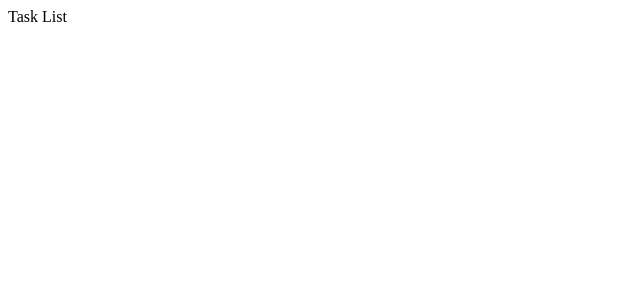
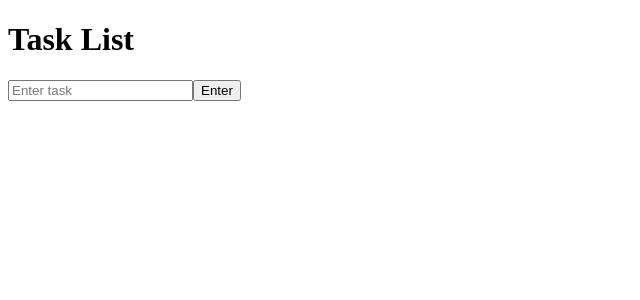
Before and after one commit to Sneh674/Web-Tech-Course, a React (Vite) app in the folder exp-9/taskanduser/: page / in a window 1280 px wide. Shown: the top 300 px of the page, without its empty margins (0-640 px from the left). Built offline with nearby package versions, Linux system fonts and the light colour scheme.

Commit message:
Number input in exp 8

```diff
--- a/exp-9/taskanduser/src/App.jsx
+++ b/exp-9/taskanduser/src/App.jsx
@@ -1,15 +1,12 @@
-import { useState } from 'react'
-import './App.css'
-import TaskHome from './components/tasklist/TaskHome'
+import "./App.css";
+import TaskHome from "./components/tasklist/TaskHome";
 
 function App() {
-  const [count, setCount] = useState(0)
-
   return (
     <div className="main">
       <TaskHome />
     </div>
-  )
+  );
 }
 
-export default App
+export default App;
--- a/exp-9/taskanduser/src/components/tasklist/TaskHome.jsx
+++ b/exp-9/taskanduser/src/components/tasklist/TaskHome.jsx
@@ -1,9 +1,25 @@
-import React from 'react'
+import { useState } from 'react'
 
 const TaskHome = () => {
+    const [taskList, setTaskList] = useState([]);
+    const [taskName, setTaskName] = useState('');
+    const handleSubmit = (e) => {
+        e.preventDefault();
+        const taskname = taskName;
+        setTaskList([...taskList, taskname]);
+        e.target.taskname.value = '';
+        console.log(taskList);
+        setTaskName('');
+    }
   return (
     <div>
-      Task List
+      <h1>Task List</h1>
+      <div className="task-list">
+        <form onSubmit={handleSubmit}>
+            <input type="text" name="taskname" id="" placeholder='Enter task' onChange={(e)=>{setTaskName(e.target.value)}}/>
+            <input type="submit" value="Enter" />
+        </form>
+      </div>
     </div>
   )
 }
```
Also changed, not shown: 1 other file (tests, documents, lock files or other folders).
